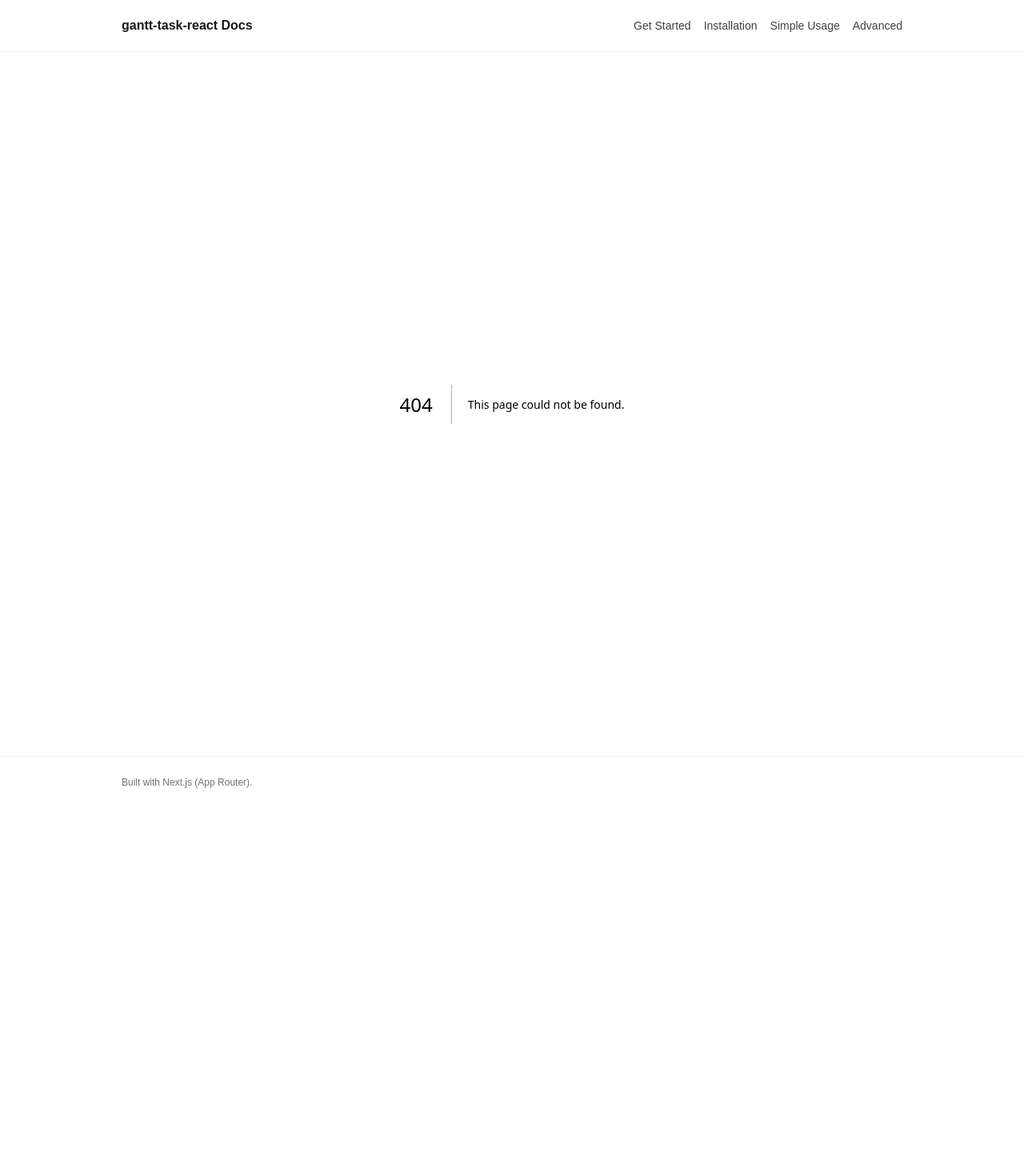
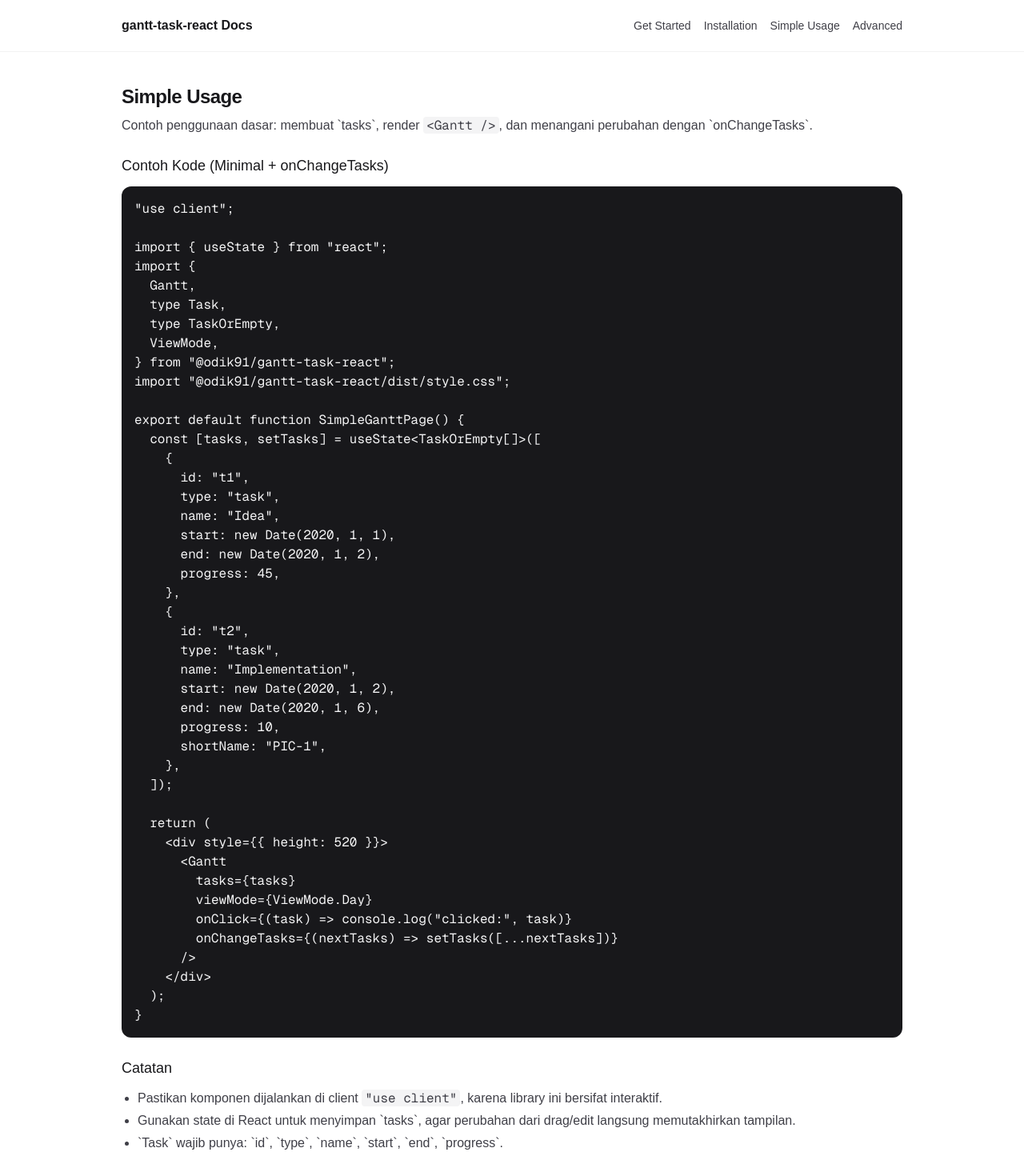
Before and after one commit to odik91/gantt-chart-docs, a Next.js app: page /simple-usage in a window 1280 px wide. Before the commit this address had no page. Shown: the top 1470 px of the page at 80% size. Before the commit the page ends 1010 px from the top, so only its background shows below. Built offline with nearby package versions, Linux system fonts and the light colour scheme.

Commit message:
add SimpleUsagePage

```diff
--- /dev/null
+++ b/app/simple-usage/page.tsx
@@ -0,0 +1,91 @@
+export default function SimpleUsagePage() {
+  return (
+    <article className="space-y-6">
+      <div className="space-y-2">
+        <h1 className="text-2xl font-semibold tracking-tight text-zinc-900 dark:text-zinc-50">
+          Simple Usage
+        </h1>
+        <p className="text-zinc-700 dark:text-zinc-300">
+          Contoh penggunaan dasar: membuat `tasks`, render{" "}
+          <code className="px-1 rounded bg-zinc-100 dark:bg-zinc-800">
+            {`<Gantt />`}
+          </code>
+          , dan menangani perubahan dengan `onChangeTasks`.
+        </p>
+      </div>
+
+      <section className="space-y-3">
+        <h2 className="text-lg font-medium text-zinc-900 dark:text-zinc-50">
+          Contoh Kode (Minimal + onChangeTasks)
+        </h2>
+        <pre className="overflow-x-auto rounded-xl bg-zinc-900 text-zinc-100 p-4">
+          <code>{`"use client";
+
+import { useState } from "react";
+import {
+  Gantt,
+  type Task,
+  type TaskOrEmpty,
+  ViewMode,
+} from "@odik91/gantt-task-react";
+import "@odik91/gantt-task-react/dist/style.css";
+
+export default function SimpleGanttPage() {
+  const [tasks, setTasks] = useState<TaskOrEmpty[]>([
+    {
+      id: "t1",
+      type: "task",
+      name: "Idea",
+      start: new Date(2020, 1, 1),
+      end: new Date(2020, 1, 2),
+      progress: 45,
+    },
+    {
+      id: "t2",
+      type: "task",
+      name: "Implementation",
+      start: new Date(2020, 1, 2),
+      end: new Date(2020, 1, 6),
+      progress: 10,
+      shortName: "PIC-1",
+    },
+  ]);
+
+  return (
+    <div style={{ height: 520 }}>
+      <Gantt
+        tasks={tasks}
+        viewMode={ViewMode.Day}
+        onClick={(task) => console.log("clicked:", task)}
+        onChangeTasks={(nextTasks) => setTasks([...nextTasks])}
+      />
+    </div>
+  );
+}`}</code>
+        </pre>
+      </section>
+
+      <section className="space-y-3">
+        <h2 className="text-lg font-medium text-zinc-900 dark:text-zinc-50">
+          Catatan
+        </h2>
+        <ul className="list-disc pl-5 space-y-1 text-zinc-700 dark:text-zinc-300">
+          <li>
+            Pastikan komponen dijalankan di client{" "}
+            <code className="px-1 rounded bg-zinc-100 dark:bg-zinc-800">
+              &quot;use client&quot;
+            </code>
+            , karena library ini bersifat interaktif.
+          </li>
+          <li>
+            Gunakan state di React untuk menyimpan `tasks`, agar perubahan dari
+            drag/edit langsung memutakhirkan tampilan.
+          </li>
+          <li>
+            `Task` wajib punya: `id`, `type`, `name`, `start`, `end`, `progress`.
+          </li>
+        </ul>
+      </section>
+    </article>
+  );
+}
```
